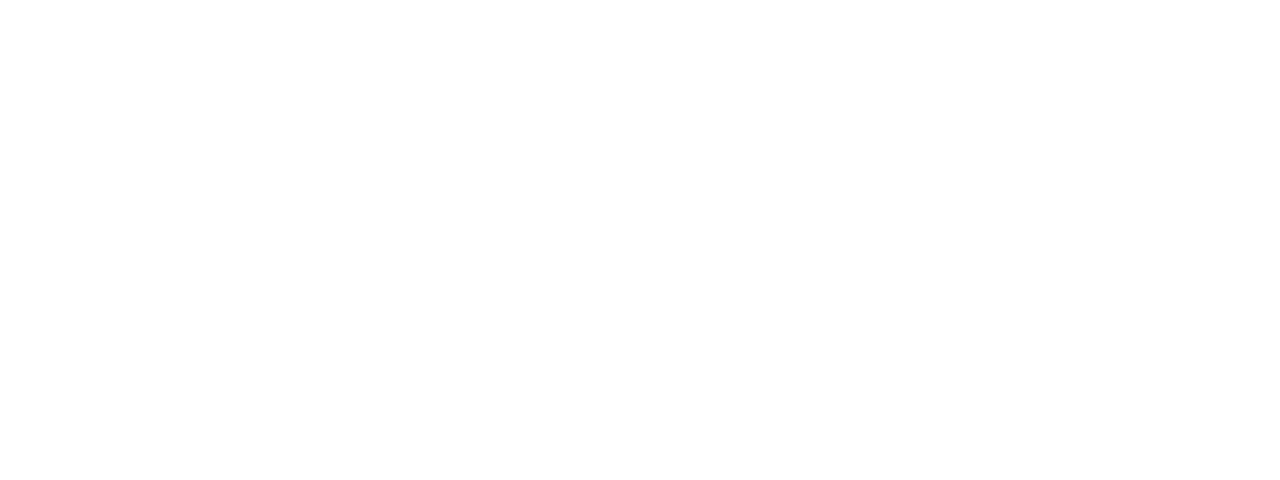
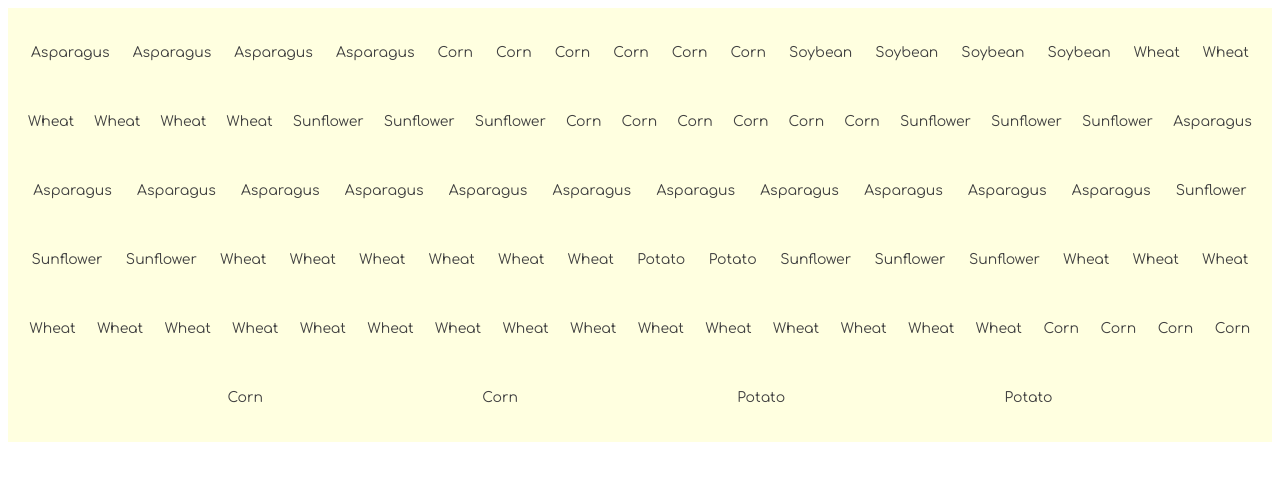
Before and after one commit to NSS-Day-Cohort-79/Modern-Farm-client-jnensf, a website with bundled scripts: page src/index.html in a window 1280 px wide. Built offline with nearby package versions, Linux system fonts and the light colour scheme; a web font is replaced by a local one.

Commit message:
css - flexbox refinement

```diff
--- a/src/index.html
+++ b/src/index.html
@@ -8,7 +8,7 @@
 </head>
 
 <body>
-    <main class="container">
+    <main id="container">
         <div class="messages"></div>
     </main>
 
--- a/src/scripts/catalog.js
+++ b/src/scripts/catalog.js
@@ -1,12 +1,12 @@
 export const getCatalogHTML = (harvest) => {
-    let catalogHTML = `<ul class="container--crops">`
+    let catalogHTML = `<div class="container--crops">`
 
     for (const h of harvest) {
         catalogHTML += `
-        <li class="crop">${h.type}</li>
+        <p class="crop">${h.type}</p>
         `
     }
 
-    catalogHTML += `</ul>`
+    catalogHTML += `</div>`
     return catalogHTML;
 }
--- a/src/styles/main.css
+++ b/src/styles/main.css
@@ -39,16 +39,15 @@ h6 {
     background-color: darksalmon;
 }
 
-.container {
+#container {
+    background-color: lightyellow;
+}
+
+.container--crops {
     display: flex;
-    justify-content: center;
+    justify-content: space-evenly;
+    flex-wrap: wrap;
     align-items: flex-start;
     padding: 20px;
+    gap: 20px;
 }
-
-.messages {
-    display: grid;
-    grid-template-columns: repeat(5, 1fr);
-    gap: 10px;
-    padding: 20px;
-}
```
